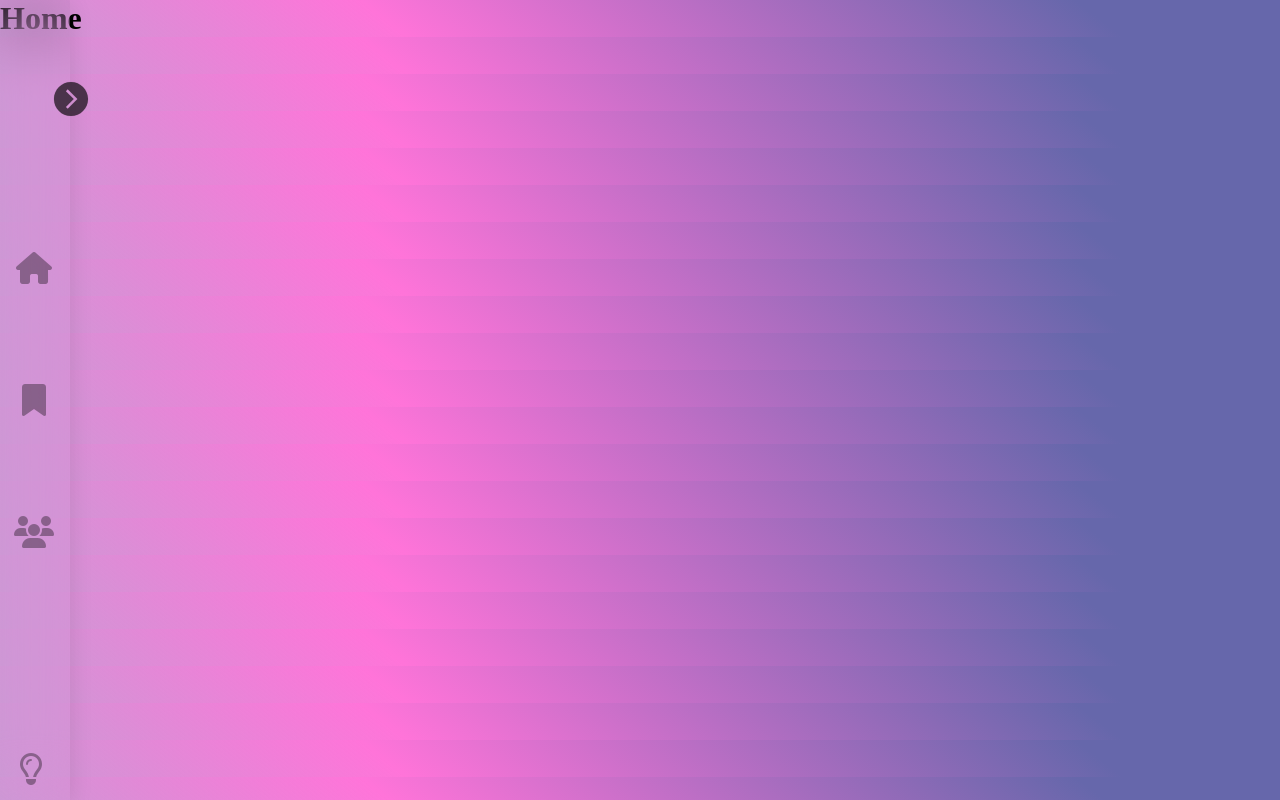
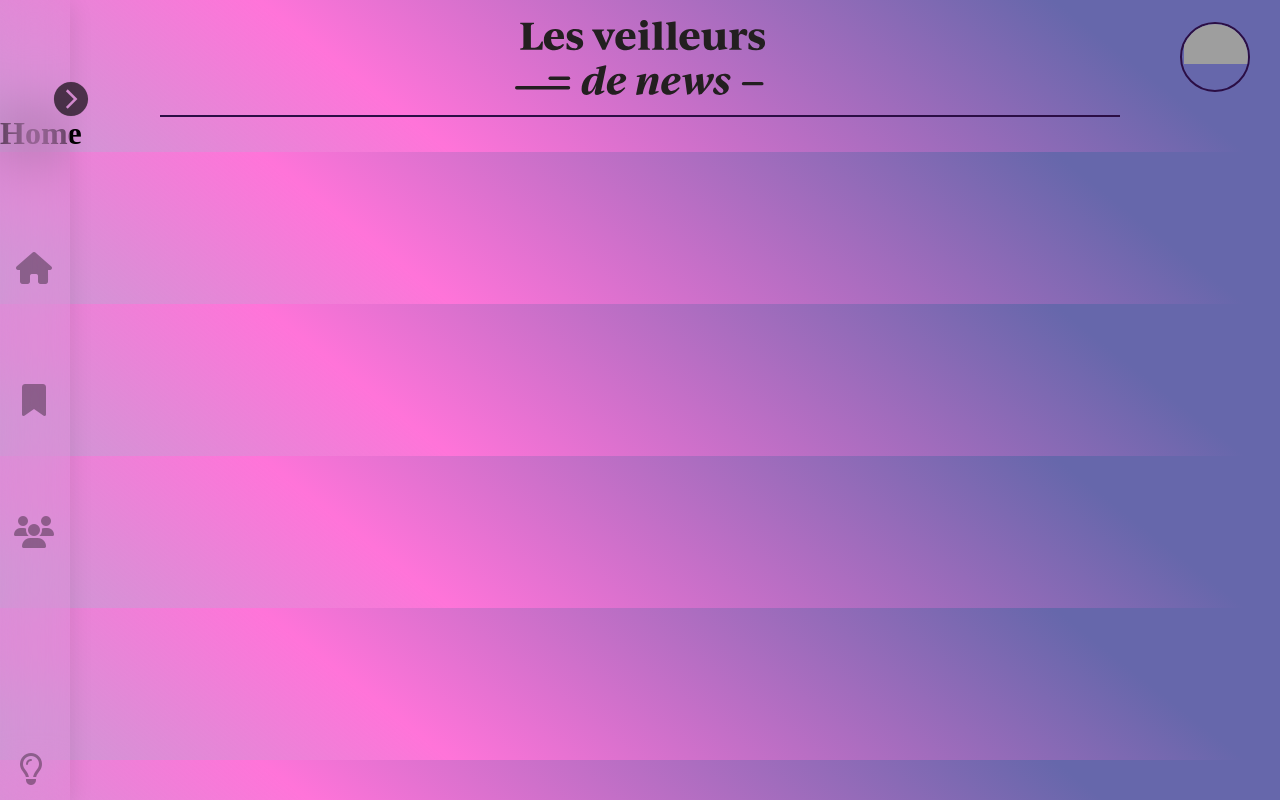
Before and after one commit to WildCodeSchool/11-21-noBugNovember-G2-Front, a React (Create React App) app: page / in a window 1280 px wide. Built offline with nearby package versions, Linux system fonts and the light colour scheme; grey boxes are pictures that could not be loaded; a web font is replaced by a local one.

Commit message:
Create Branche Header and Create Header first version

```diff
--- a/src/App.js
+++ b/src/App.js
@@ -4,10 +4,12 @@ import Home from './screens/Home'
 import Bookmark from './screens/Bookmark'
 import Team from './screens/Team'
 import Navbar from './components/Navbar'
+import Header from './components/Header'
 
 function App() {
   return (
     <div className='App'>
+      <Header />
       <Navbar />
       <Routes>
         <Route path='/' element={<Home />}/>
--- /dev/null
+++ b/src/components/Header.js
@@ -0,0 +1,16 @@
+import "./styles/Header.css"
+import Blacklogo from "../assets/blacklogo.svg"
+
+function Header() {
+
+    return (
+    <header className="Header">
+        <img id="HeaderLogo" src={Blacklogo} alt="logo"></img>
+        <div id="HeaderBorder"></div>
+        <div id="HeaderUser">
+            <img id="HeaderUserPicture" src="https://storage.googleapis.com/quest_editor_uploads/PVfhQLMVOrmJrJYi6dvMUIE775V00sIu.png" alt="logo"></img>
+        </div>
+    </header>
+);}
+
+export default Header
--- /dev/null
+++ b/src/components/styles/Header.css
@@ -0,0 +1,36 @@
+.Header {
+    display: flex;
+    justify-content: center;
+    width: 100vw;
+    height: 115px;
+}
+
+#HeaderBorder {
+    position: absolute;
+    width: 75vw;
+    height: 2px;
+    background-color: var(--thirdColor);
+    top: 115px;
+}
+
+#HeaderLogo {
+    width: 250px
+}
+
+#HeaderUser {
+    position: absolute;
+    right: 30px;
+    top: 22px;
+    width: 66px;
+    height: 66px;
+    border-radius: 50%;
+    border: 2px var(--thirdColor) solid;
+    overflow: hidden;
+}
+
+#HeaderUserPicture {
+    position: absolute;
+    right: -2px;
+    top: -10px;
+    width: 66px;
+}
```
Also changed, not shown: src/assets/blacklogo.svg (added).
